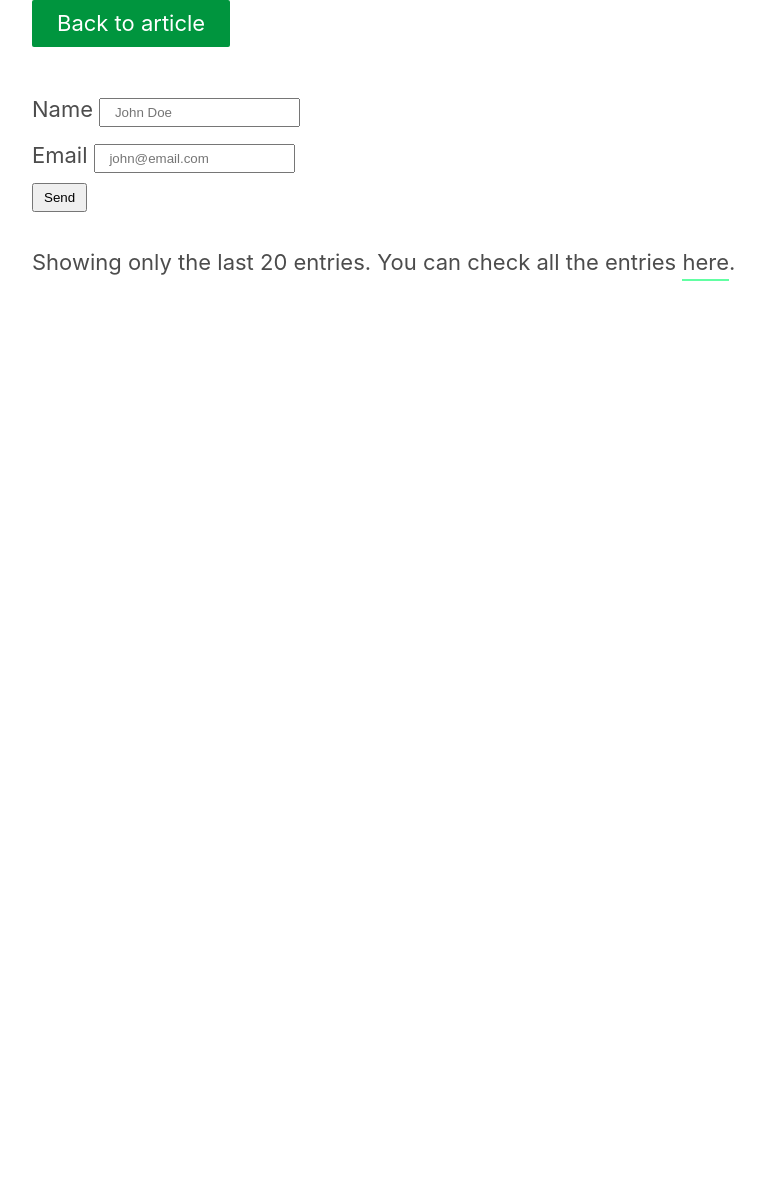
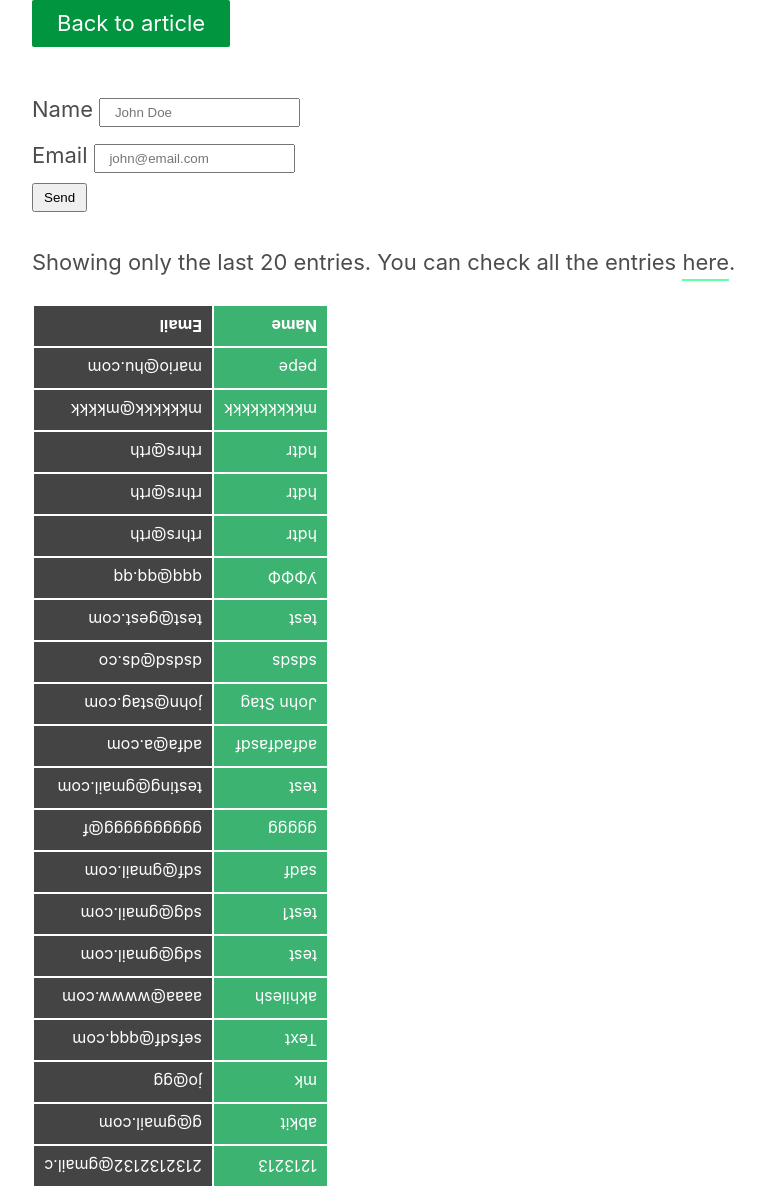
Before and after one commit to bdmilan/blog, a Jekyll site: the page gd.html, which Jekyll copies as it is, in a window 1280 px wide. Shown: the whole page, without its empty margins (108-873 px from the left). Built offline with Jekyll 4.4.1, drawn with Linux system fonts in a browser that asks for light colours; nearby versions of some CDN libraries.

Commit message:
Update gd.html

```diff
--- a/gd.html
+++ b/gd.html
@@ -68,7 +68,9 @@
 <input type="submit" value="Send">
 </form>
 <p>Showing only the last 20 entries. You can check all the entries <a href="https://docs.google.com/spreadsheets/d/1_vt8il8LpxEi8_DmX0yxxRambpw700cdMC2yMIGWqbk/edit?usp=sharing" target="_blank">here</a>.
-</p>
+</p><div class="table">
+<table class="flex-container"><tr><td>1213213</td><td>2132132132@gmail.c</td></tr><tr><td>abkit</td><td>g@gmail.com</td></tr><tr><td>mk</td><td>jo@gg</td></tr><tr><td>Text</td><td>sefsdf@qqq.com</td></tr><tr><td>akhilesh</td><td>aaaa@wwww.com</td></tr><tr><td>test</td><td>sdg@gmail.com</td></tr><tr><td>test1</td><td>sdg@gmail.com</td></tr><tr><td>sadf</td><td>sdf@gmail.com</td></tr><tr><td>ggggg</td><td>gggggggggg@f</td></tr><tr><td>test</td><td>testing@gmail.com</td></tr><tr><td>adfadfasdf</td><td>adfa@a.com</td></tr><tr><td>John Stag</td><td>john@stag.com</td></tr><tr><td>sdsds</td><td>dsdsd@ds.co</td></tr><tr><td>test</td><td>test@gest.com</td></tr><tr><td>УФФФ</td><td>qqq@qq.qq</td></tr><tr><td>hdtr</td><td>rthrs@rth</td></tr><tr><td>hdtr</td><td>rthrs@rth</td></tr><tr><td>hdtr</td><td>rthrs@rth</td></tr><tr><td>mkkkkkkkkk</td><td>mkkkkkk@mkkkk</td></tr><tr><td>pepe</td><td>mario@hu.com</td></tr><tr><th>Name</th><th>Email</th></tr></table>
+</div>
 </div>
 <script src="//ajax.googleapis.com/ajax/libs/jquery/3.2.1/jquery.min.js"></script>
 <script>
@@ -78,7 +80,7 @@
         }), $("table").addClass("flex-container").append("<tr><th>Name</th><th>Email</th></tr>")
     }
 </script>
-<script src="https://spreadsheets.google.com/feeds/list/1ofPAOgQIp7oGORESYlYPGVnYPzaPEJH8zWpCzYF1jWk/1/public/values?alt=json-in-script&amp;callback=importGSS" async=""></script>
+<script src="https://spreadsheets.google.com/feeds/list/1_vt8il8LpxEi8_DmX0yxxRambpw700cdMC2yMIGWqbk/1/public/values?alt=json-in-script&amp;callback=importGSS" async=""></script>
 
 
 </body></html>
```
